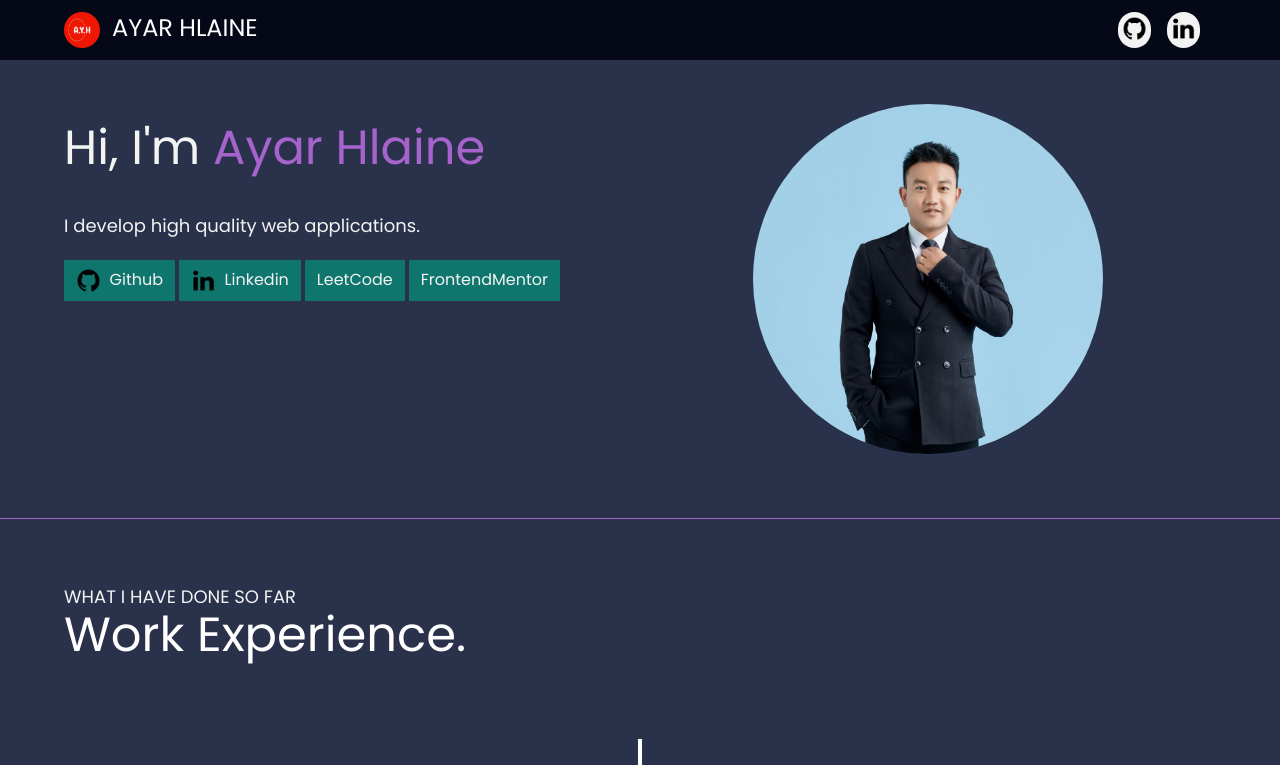
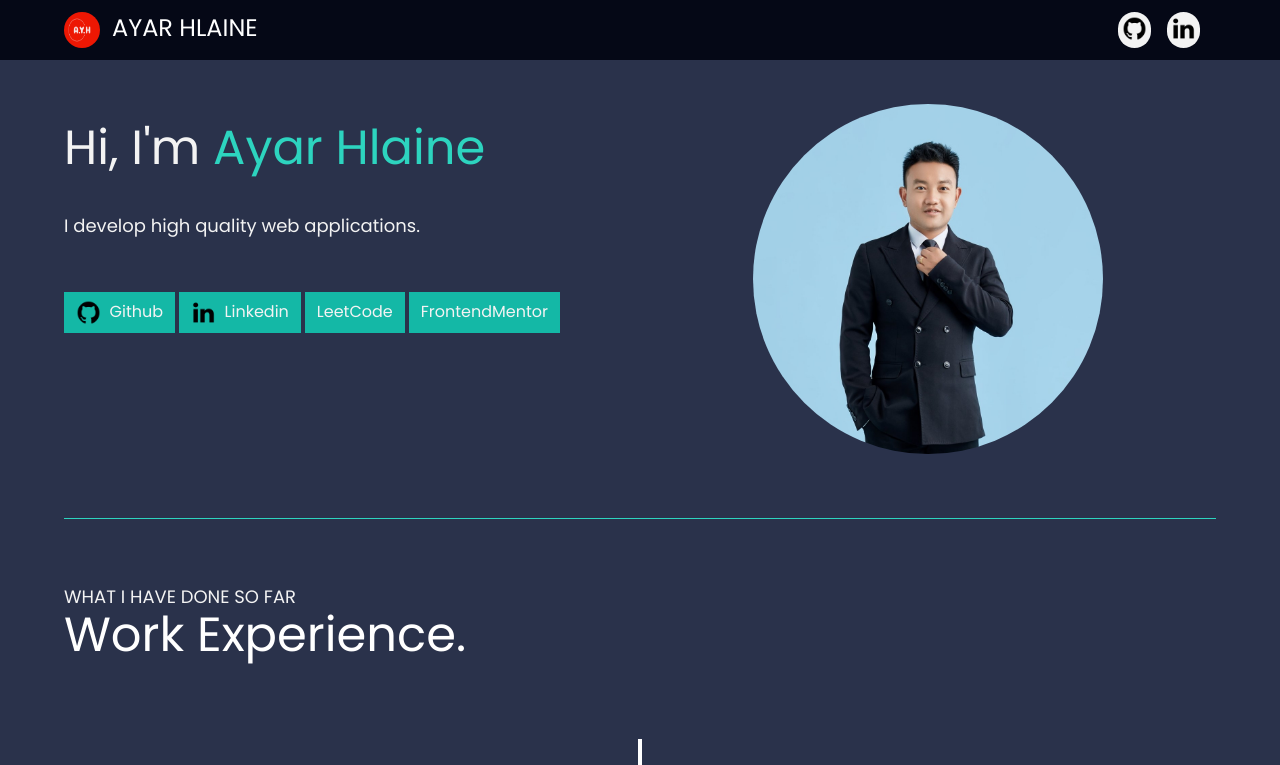
Before and after one commit to ayarhlaine/portfolio, a React (Vite) app: page / in a window 1280 px wide. Shown: the top 765 px of the page. Built offline with nearby package versions, Linux system fonts and the light colour scheme.

Commit message:
refactor: styles

```diff
--- a/src/App.jsx
+++ b/src/App.jsx
@@ -4,6 +4,7 @@ import Hero from "./components/Hero";
 import Projects from "./components/Projects";
 import ContactForm from "./components/ContactForm";
 import Testimonials from "./components/Testimonials";
+import { styles } from "./styles";
 
 const App = () => {
   return (
@@ -13,7 +14,9 @@ const App = () => {
       </header>
       <main className='bg-secondary text-white-100'>
         <Hero />
-        <hr className='background-[#A663CC] border-[#A663CC]'/>
+        <div className={`${styles.paddingX}`}>
+          <hr className="bg-teal-400 border-teal-400"/>
+        </div>
         <Experiences />
         <Projects />
         <Testimonials />
--- a/src/components/ContactForm.jsx
+++ b/src/components/ContactForm.jsx
@@ -4,24 +4,24 @@ const ContactForm = () => {
   return (
     <section className="bg-black-200">
         <div className={`${styles.padding}`}>
-            <h1 className="text-lg uppercase text-white-100">Get In Touch</h1>
-            <h1 className="text-5xl text-white">Contact.</h1>
+            <h1 className={`${styles.sectionSubHeading}`}>Get In Touch</h1>
+            <h1 className={`${styles.sectionHeading}`}>Contact.</h1>
             <div className="flex w-full mt-5 flex-col">
                 <div className='w-full md:w-[50%]'>
                     <div className='mt-5'>
                         <p className='text-white-100'>Your Name</p>
-                        <input type="text" className='mt-5 p-3 w-[100%]' placeholder='What is your name?'/>
+                        <input type="text" className='mt-5 p-3 w-[100%] outline-0' placeholder='What is your name?'/>
                     </div>
                     <div className='mt-5'>
                         <p className='text-white-100'>Your Email</p>
-                        <input type="text" className='mt-5 p-3 w-[100%]' placeholder='What is your email?'/>
+                        <input type="text" className='mt-5 p-3 w-[100%] outline-0' placeholder='What is your email?'/>
                     </div>
                     <div className='mt-5'>
                         <p className='text-white-100'>Your Message</p>
-                        <textarea className='mt-5 p-3 w-[100%]' placeholder='What do you want to say?'/>
+                        <textarea className='mt-5 p-3 w-[100%] outline-0' placeholder='What do you want to say?'/>
                     </div>
                     <div className='mt-5'>
-                        <button type='submit' className='bg-[#A663CC] text-white py-2 px-5'>Send</button>
+                        <button type='submit' className='bg-teal-400 text-white py-2 px-5'>Send</button>
                     </div>
                 </div>
         </div>
--- a/src/components/Experiences.jsx
+++ b/src/components/Experiences.jsx
@@ -4,8 +4,8 @@ import Experience from "./Experience";
 const Experiences = () => {
   return (
     <section className={`${styles.padding} py-2`}>
-      <h1 className="text-lg uppercase text-white-100">What I have done so far</h1>
-      <h1 className="text-5xl text-white">Work Experience.</h1>
+      <h1 className={`${styles.sectionSubHeading}`}>What I have done so far</h1>
+      <h1 className={`${styles.sectionHeading}`}>Work Experience.</h1>
       <div className='flex flex-col mt-20'>
         <Experience />
       </div>
--- a/src/components/Hero.jsx
+++ b/src/components/Hero.jsx
@@ -4,20 +4,20 @@ const Hero = () => {
   return (
     <div className={`${styles.padding} "hero-section mt-10 flex w-full flex-col md:flex-row text-secondary"`}>
         <div className="hero-left-section basis-1/2 order-2 text-center md:text-left md:order-1">
-          <h1 className="text-5xl mt-5 text-white-100">Hi, I&apos;m <span className='text-5xl text-[#A663CC]'>Ayar Hlaine</span></h1>
+          <h1 className="text-4xl mt-5 text-white-100 md:text-5xl">Hi, I&apos;m <span className='text-teal-400'>Ayar Hlaine</span></h1>
           <p className='mt-10 text-lg text-white-100'>I develop high quality web applications.</p>
           <div className='w-full py-3'>
-            <div className='flex flex-wrap gap-1 mt-2 item-center justify-center md:item-start md:justify-start'>
-                <a href="#" className="px-3 py-2 bg-teal-700 flex">
+            <div className='flex flex-wrap gap-1 mt-10 item-center justify-center md:item-start md:justify-start'>
+                <a href="#" className="px-3 py-2 bg-teal-500 flex">
                   <img src="/assets/github.png" alt="Github Icon" width={25} height={25}/>&nbsp;
                   Github
                 </a>
-                <a href="#" className="px-3 py-2 bg-teal-700 flex">
+                <a href="#" className="px-3 py-2 bg-teal-500 flex">
                   <img src="/assets/linkedin.png" alt="Github Icon" width={25} height={25}/>&nbsp;
                   Linkedin
                 </a>
-                <a href="#" className="px-3 py-2 bg-teal-700">LeetCode</a>
-                <a href="#" className="px-3 py-2 bg-teal-700">FrontendMentor</a>
+                <a href="#" className="px-3 py-2 bg-teal-500">LeetCode</a>
+                <a href="#" className="px-3 py-2 bg-teal-500">FrontendMentor</a>
             </div>
           </div>
         </div>
--- a/src/components/Projects.jsx
+++ b/src/components/Projects.jsx
@@ -3,8 +3,8 @@ import { styles } from "../styles";
 const Projects = () => {
   return (
     <section className={`${styles.padding} h-96`}>
-        <h1 className="text-lg uppercase text-white-100">My Work</h1>
-        <h1 className="text-5xl text-white">Projects.</h1>
+        <h1 className={`${styles.sectionSubHeading}`}>My Work</h1>
+        <h1 className={`${styles.sectionHeading}`}>Projects.</h1>
     </section>
   )
 }
--- a/src/components/Testimonials.jsx
+++ b/src/components/Testimonials.jsx
@@ -6,8 +6,8 @@ import { styles } from "../styles";
 const Testimonials = () => {
   return (
     <section className={`${styles.padding}`}>
-        <h1 className="text-lg uppercase text-white-100">What they say</h1>
-        <h1 className="text-5xl text-white">Testimonials.</h1>
+        <h1 className={`${styles.sectionSubHeading}`}>What they say</h1>
+        <h1 className={`${styles.sectionHeading}`}>Testimonials.</h1>
         <div className='flex flex-row mt-5 gap-6 flex-wrap md:flex-nowrap'>
             {
                 TESTIMONIALS.map((testimonial) => (
@@ -27,9 +27,9 @@ const Testimonial = ({
         <div className="bg-[#090325] p-5 rounded-xl md:flex-1">
             <p className="text-white text-[46px]">&quot;</p>
             <div>
-                <p className="text-white text-[18px] tracking-wider py-1">{recommendation}</p>
+                <p className="text-white text-base tracking-wider py-1 md:text-[18px]">{recommendation}</p>
                 <div>
-                    <p className="text-2xl text-white mt-4"><span className="text-teal-400">~</span>&nbsp;{name}</p>
+                    <p className="text-xl text-white mt-4 md:text-2xl"><span className="text-teal-400">~</span>&nbsp;{name}</p>
                     <p className="text-xs text-slate-400">{position} of {company}</p>
                 </div>
             </div>
--- a/src/styles.js
+++ b/src/styles.js
@@ -2,6 +2,9 @@ const styles = {
     paddingX: "sm:px-16 px-6",
     paddingY: "sm:py-16 py-6",
     padding: "sm:px-16 px-6 sm:py-16 py-10",
+
+    sectionHeading: "text-4xl text-center text-white md:text-5xl md:text-left",
+    sectionSubHeading: "text-base text-center uppercase text-white-100 md:text-lg md:text-left",
 };
 
 export { styles };
```
